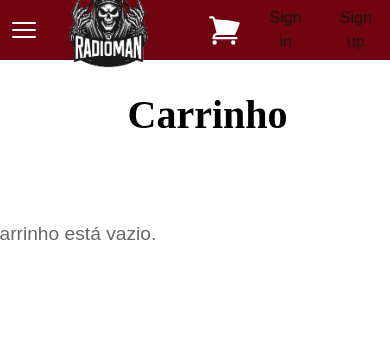
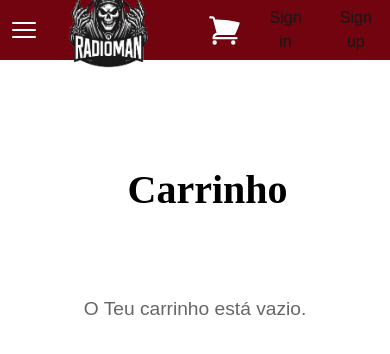
Before and after one commit to RichardXD9/radioman-1, a Next.js app: page /shoppingcart in a window 390 px wide. Shown: the top 354 px of the page. Built offline with nearby package versions, Linux system fonts and the light colour scheme; no server answers; a web font is replaced by a local one.

Commit message:
shoppingcart feito pae

```diff
--- a/src/styles/shopping.css
+++ b/src/styles/shopping.css
@@ -1,8 +1,8 @@
 .shopping-cart-container {
     margin-top: 5px; /* Adjust based on your navbar height */
     padding: 20px;
-    margin-left:-300px;
-
+    margin-left:-450px;
+    position: relative
 }
 
 .shopping-cart-header {
@@ -11,7 +11,7 @@
     text-align: center;
     font-weight: bold;
     margin-left: 25px;
-    margin-top: 25px;
+    margin-top: 100px;
 }
 
 .empty-cart-message {
@@ -22,7 +22,7 @@
 }
 
 .shopping-cart {
-    max-width: 800px;
+    max-width: 500px;
     margin: 0 auto;
     background-color: #f9f9f9;
     border-radius: 10px;
@@ -54,20 +54,26 @@
 .cart-item-details {
     display: flex;
     flex-direction: column;
-    margin-right: -300px;
+    margin-right: -5px;
+    width: 100%; /* Add this to ensure full width */
+    justify-content: space-between; /* This will push items to opposite sides */
+    align-items: flex-end;
 
 }
 
 .cart-item-title {
-
     font-size: 1.2rem;
     font-weight: bold;
     color: #333;
+    align-self: flex-start;
 }
 
 .cart-item-price {
     color: #000000;
     margin-top: 5px;
+    /* Add this to ensure price is on the right */
+    align-self: flex-end;
+    font-size: 1.5em;
 }
 
 .remove-item-btn {
@@ -86,15 +92,16 @@
 }
 
 .cart-total {
-    margin-top: 20px;
-    text-align: right;
+    margin-top: -200px;
+    position: absolute; /* Position absolutely relative to the container */
+    right: 300px; /* Adjust this value to move further right */
     font-size: 1.5rem;
 }
 
 .total-label {
     margin-right: 10px;
     font-weight: bold;
-    color: #333;
+    color: #000000;
 }
 
 .total-amount {
@@ -102,10 +109,17 @@
     font-weight: bold;
 }
 
-@media (max-width: 600px) {
+@media (max-width: 1200px) {
     .cart-item {
         flex-direction: column;
         text-align: center;
+    }
+    .shopping-cart-container {
+        margin-left: 0;
+    }
+    .cart-total {
+        position: static; /* Reset positioning for smaller screens */
+        text-align: right;
     }
 
     .cart-item-image {
```
